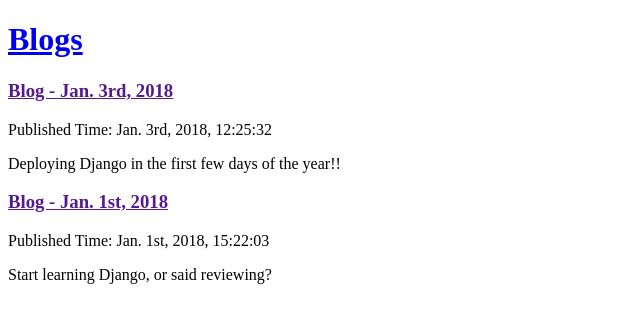
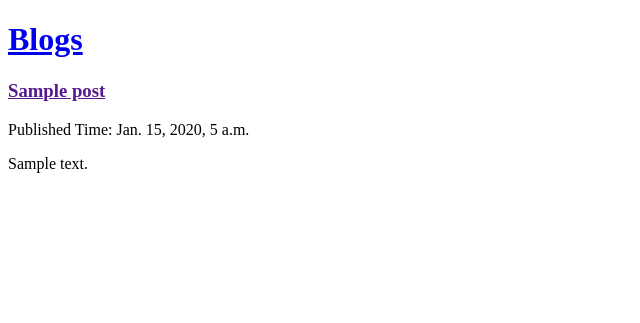
Before and after one commit to LilChou/WebBlog, a Django app: template blog_app/templates/blog_app/post_list.html in a window 1280 px wide. Shown: the top 323 px of the page, without its empty margins (0-640 px from the left). Run offline with Django 3.2, Linux system fonts and the light colour scheme; the template is opened without the code that fills it: values that come from a table or form of the project are taken from there, others are empty; tables that the repository leaves empty hold one stand-in row (values such as "Sample post").

Commit message:
dynamic blog (sort by publish date)

```diff
--- a/blog_app/templates/blog_app/post_list.html
+++ b/blog_app/templates/blog_app/post_list.html
@@ -8,7 +8,15 @@
 		<h1><a href="/">Blogs</a></h1>
 	</div>
 
-	<div>
+	{% for post in posts %}
+		<div>
+			<h3><a href=""> {{post.title}} </a></h3>
+			<p>Published Time: {{post.published_date}} </p>
+			<p> {{post.text | linebreaksbr}} </p>
+		</div>
+	{% endfor %}
+
+<!-- 	<div>
 		<h3><a href="">Blog - Jan. 3rd, 2018</a></h3>
 		<p>Published Time: Jan. 3rd, 2018, 12:25:32</p>
 		<p>Deploying Django in the first few days of the year!!</p>
@@ -20,5 +28,13 @@
 		<p>Start learning Django, or said reviewing?</p>
 	</div>
 
+
+	{% for post in posts %}
+		{% for post in posts %}
+			{{ post }}
+		{% endfor %}
+	{% endfor %}
+ -->
+
 </body>
 </html>
```
Also changed, not shown: blog_app/views.py (+23 -1 lines).
